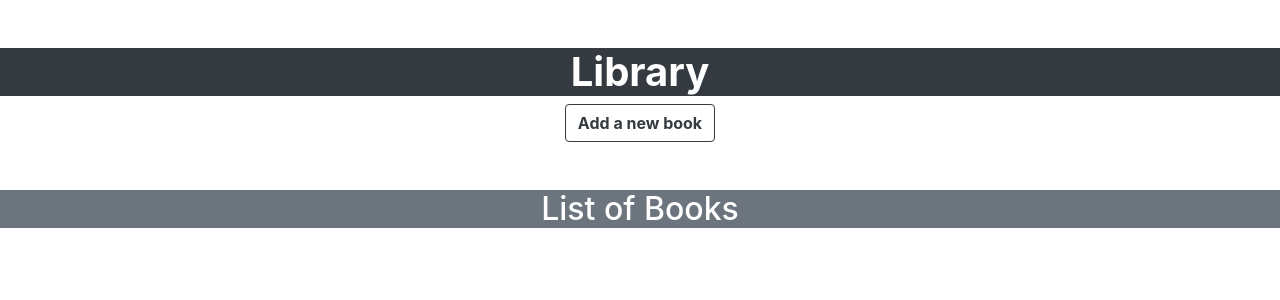
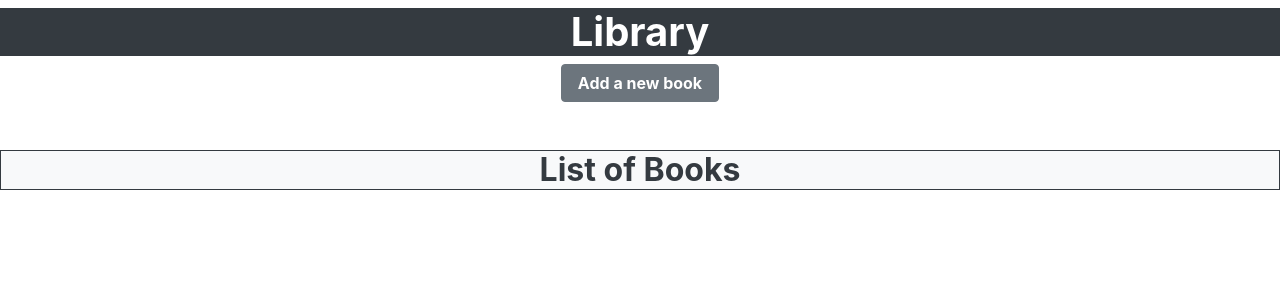
Before and after one commit to wandji20/Book-Library, a PHP site: page / in a window 1280 px wide. Shown: the top 300 px of the page. Run offline with PHP 8.4, Linux system fonts and the light colour scheme.

Commit message:
Add style

```diff
--- a/assets/script.js
+++ b/assets/script.js
@@ -16,11 +16,11 @@ class Book {
     this.pages = pages;
     this.readStatus = readStatus;
   }
+
   info () {
       const readAlready = (this.readStatus) ? 'Read' : 'Not read';
       return `${this.title} by ${this.author}, ${this.pages} pages, ${readAlready}`;
   }
-
 }
 
 function saveLibrary() {
@@ -53,11 +53,11 @@ function showBooks() {
 
     const changeReadBtn = document.createElement('button');
     changeReadBtn.addEventListener('click', bookRead);
-    changeReadBtn.textContent = 'Change read status';
+    changeReadBtn.textContent = 'Change status';
 
     const removeBtn = document.createElement('button');
     removeBtn.addEventListener('click', removeBook);
-    removeBtn.textContent = 'Remove this book';
+    removeBtn.textContent = 'Remove';
 
     content.appendChild(text);
     content.appendChild(changeReadBtn);
--- a/assets/styles.css
+++ b/assets/styles.css
@@ -1,3 +1,7 @@
 .hidden {
   display: none;
 }
+
+.but {
+  padding: 20 px;
+}
--- a/home.html
+++ b/home.html
@@ -9,10 +9,10 @@
   <link rel="stylesheet" href="assets/styles.css">
 </head>
 <body>
-  <div class="text-center mt-5">
+  <div class="text-center mt-2">
     <h1 class="font-weight-bold bg-dark text-white">Library</h1>
-    <button id="form-btn" class="btn bg-white text-dark border-dark font-weight-bold">Add a new book</button>
-    <form action="" class="hidden my-5">
+    <button id="form-btn" class="btn px-3 btn-secondary text-white border-sm font-weight-bold">Add a new book</button>
+    <form action="" class="hidden my-3">
       <div class="border bg-light mx-5">
         <label for="title">Title</label><br>
         <input id='title' type="text" placeholder="Enter title here"> <br>
@@ -29,9 +29,9 @@
         </div>
       </div>
     </form>
-    <button id="btn" class="hidden btn btn-secondary">Create book</button>
+    <button id="btn" class="hidden btn btn-info font-weight-bold">Create book</button>
   </div>
-  <h2 class="text-center mt-5 bg-secondary text-white">List of Books</h2>
+  <h2 class="text-center mt-5 bg-light text-dark font-weight-bold border border-dark">List of Books</h2>
   <div class="container text-center mt-3">
 
 
```
